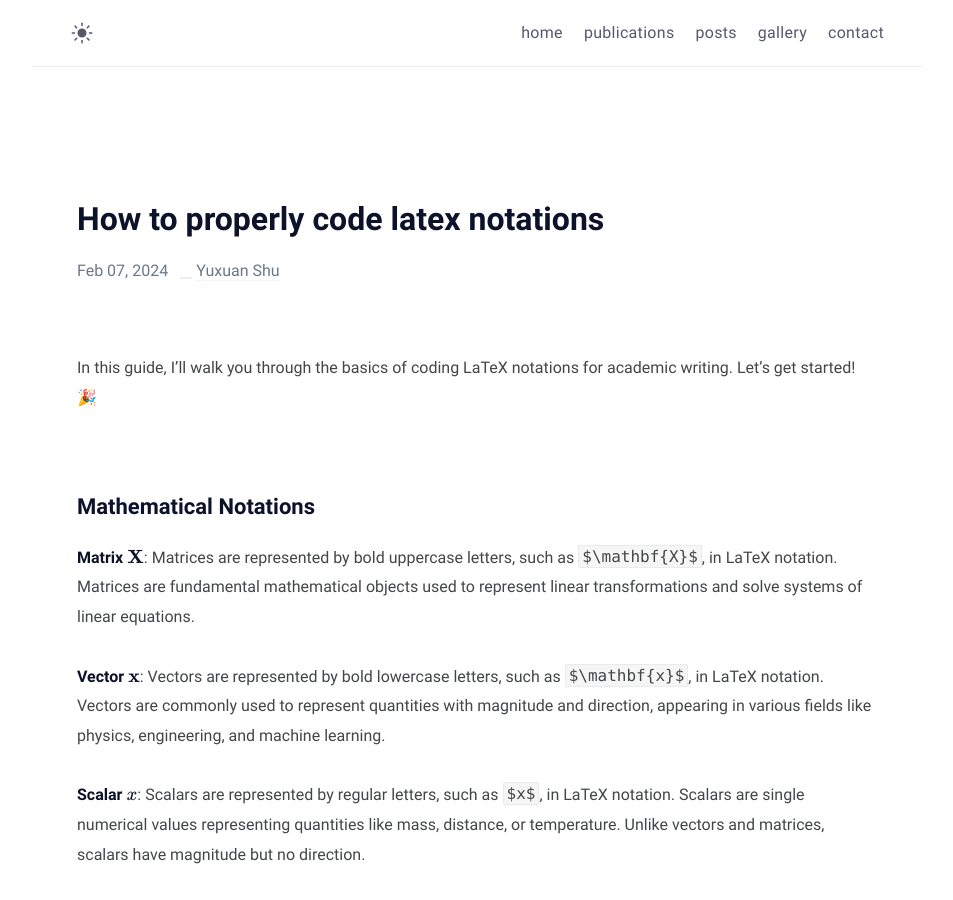
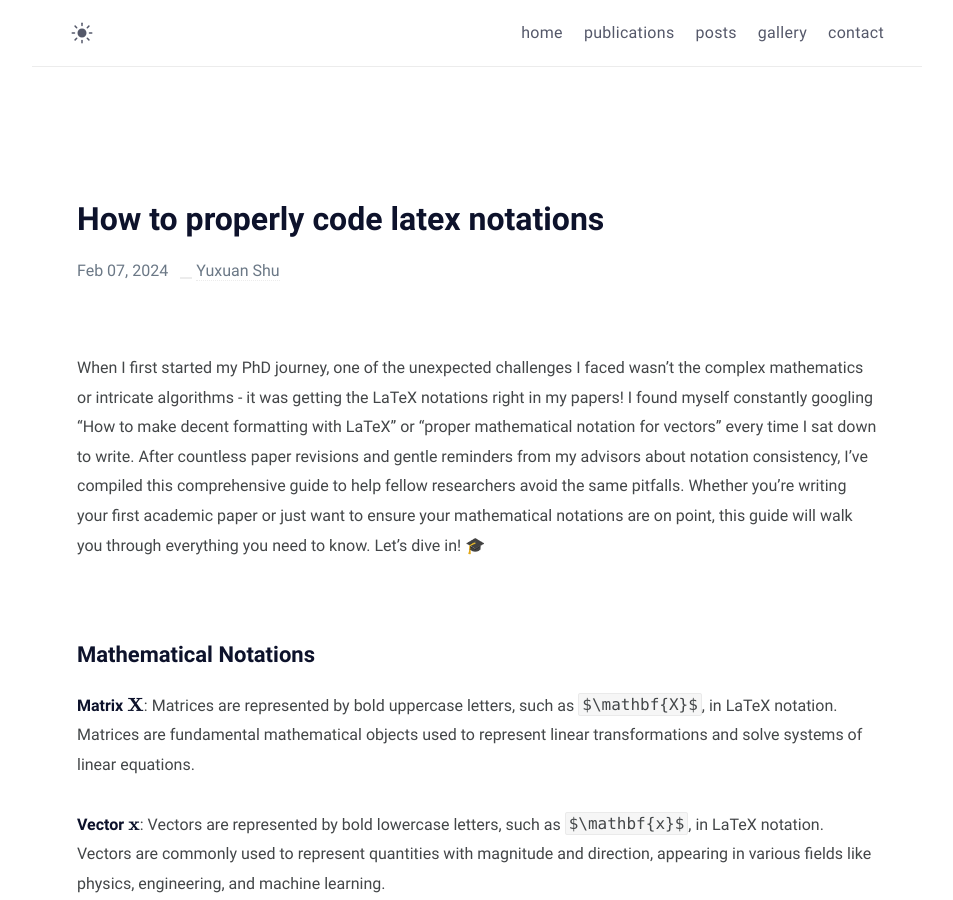
Before and after one commit to ClaudiaShu/claudiashu.github.io, a Jekyll site: the page built from _posts/latex-notation/2024-02-07-latex-notation.md, in a window 1280 px wide and 900 px high. Shown: the whole window, without its empty margins (163-1116 px from the left). Built offline with Jekyll 4.4.1, drawn with Linux system fonts in a browser that asks for light colours.

Commit message:
change md

```diff
--- a/_posts/latex-notation/2024-02-07-latex-notation.md
+++ b/_posts/latex-notation/2024-02-07-latex-notation.md
@@ -7,7 +7,7 @@
 usemathjax: true
 ---
 
-In this guide, I'll walk you through the basics of coding LaTeX notations for academic writing. Let's get started! 🎉
+When I first started my PhD journey, one of the unexpected challenges I faced wasn't the complex mathematics or intricate algorithms - it was getting the LaTeX notations right in my papers! I found myself constantly googling "How to make decent formatting with LaTeX" or "proper mathematical notation for vectors" every time I sat down to write. After countless paper revisions and gentle reminders from my advisors about notation consistency, I've compiled this comprehensive guide to help fellow researchers avoid the same pitfalls. Whether you're writing your first academic paper or just want to ensure your mathematical notations are on point, this guide will walk you through everything you need to know. Let's dive in! 🎓
 
 <!-- # Proper latex notations -->
  <!-- -- continuous updating -->
```
Also changed, not shown: 7 other files.
